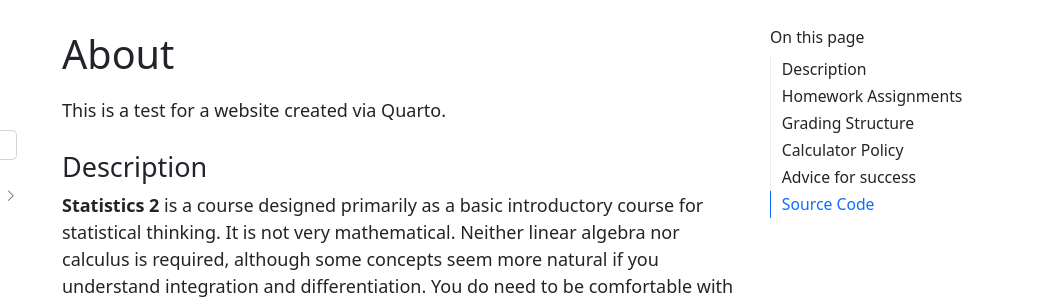
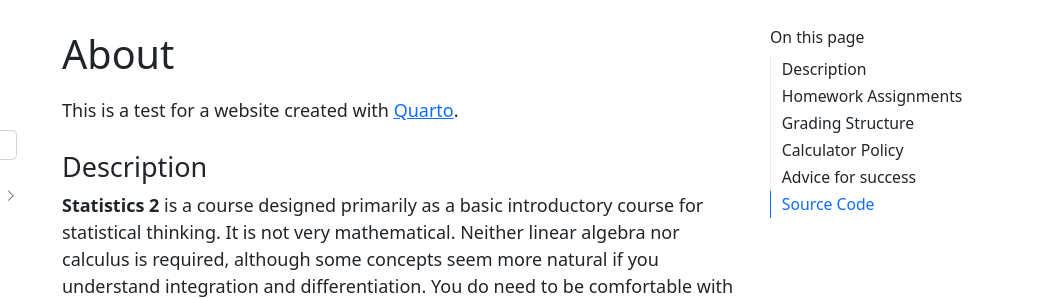
Before and after one commit to gastonstat/quartodemo, a plain HTML site: page docs/about.html in a window 1280 px wide. Shown: the top 299 px of the page, 242-1280 px from the left. Drawn offline with Linux system fonts and the light colour scheme.

Commit message:
publish site to docs

```diff
--- a/docs/about.html
+++ b/docs/about.html
@@ -218,7 +218,7 @@ code span.wa { color: #60a0b0; font-weight: bold; font-style: italic; } /* Warni
 
 </header>
 
-<p>This is a test for a website created via Quarto.</p>
+<p>This is a test for a website created with <a href="https://quarto.org/docs/websites/">Quarto</a>.</p>
 <section id="description" class="level3">
 <h3 class="anchored" data-anchor-id="description">Description</h3>
 <p><strong>Statistics 2</strong> is a course designed primarily as a basic introductory course for statistical thinking. It is not very mathematical. Neither linear algebra nor calculus is required, although some concepts seem more natural if you understand integration and differentiation. You do need to be comfortable with math at the level of high-school algebra (e.g., the equation of a straight line, plotting points, taking powers and roots, percentages).</p>
```
Also changed, not shown: 1 other file.
